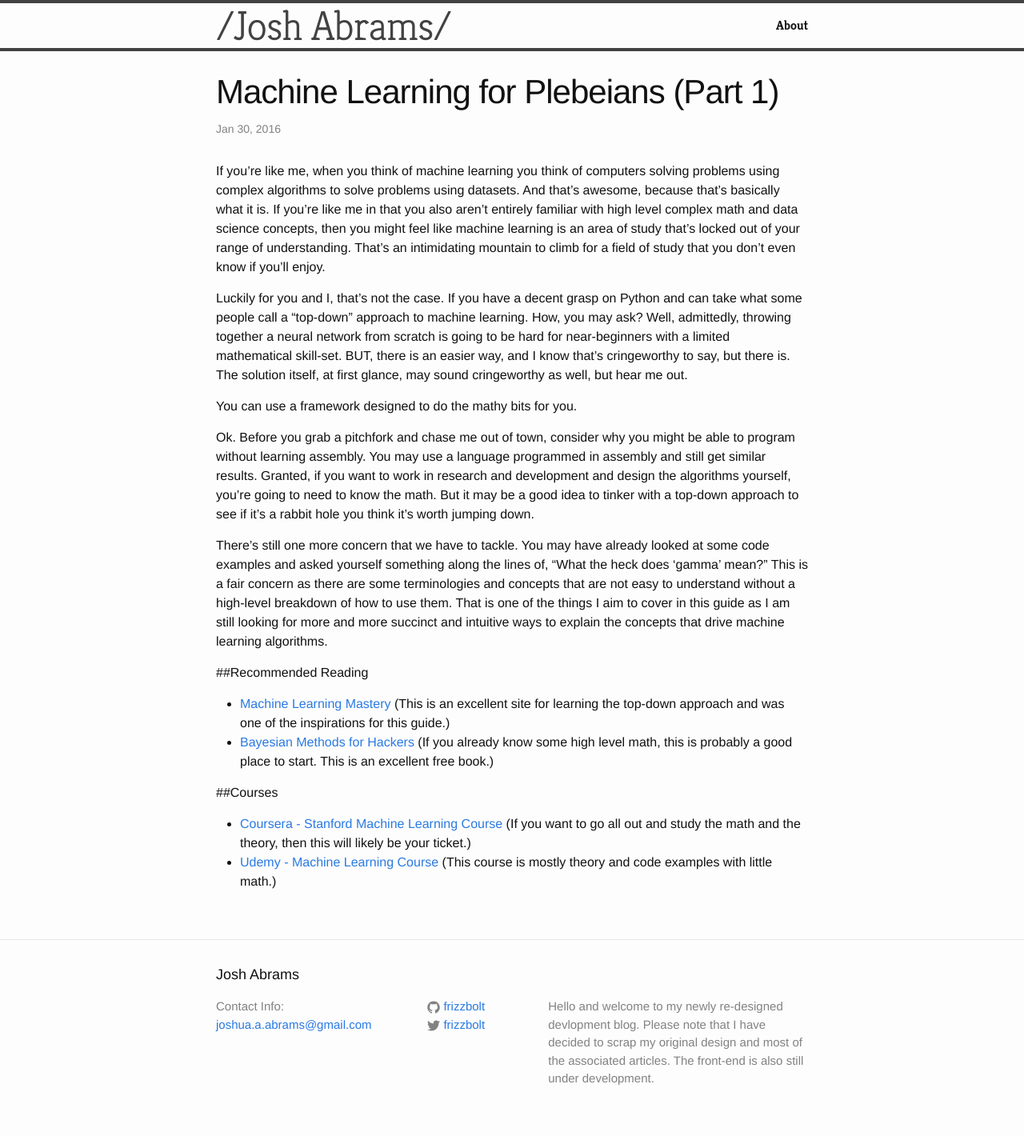
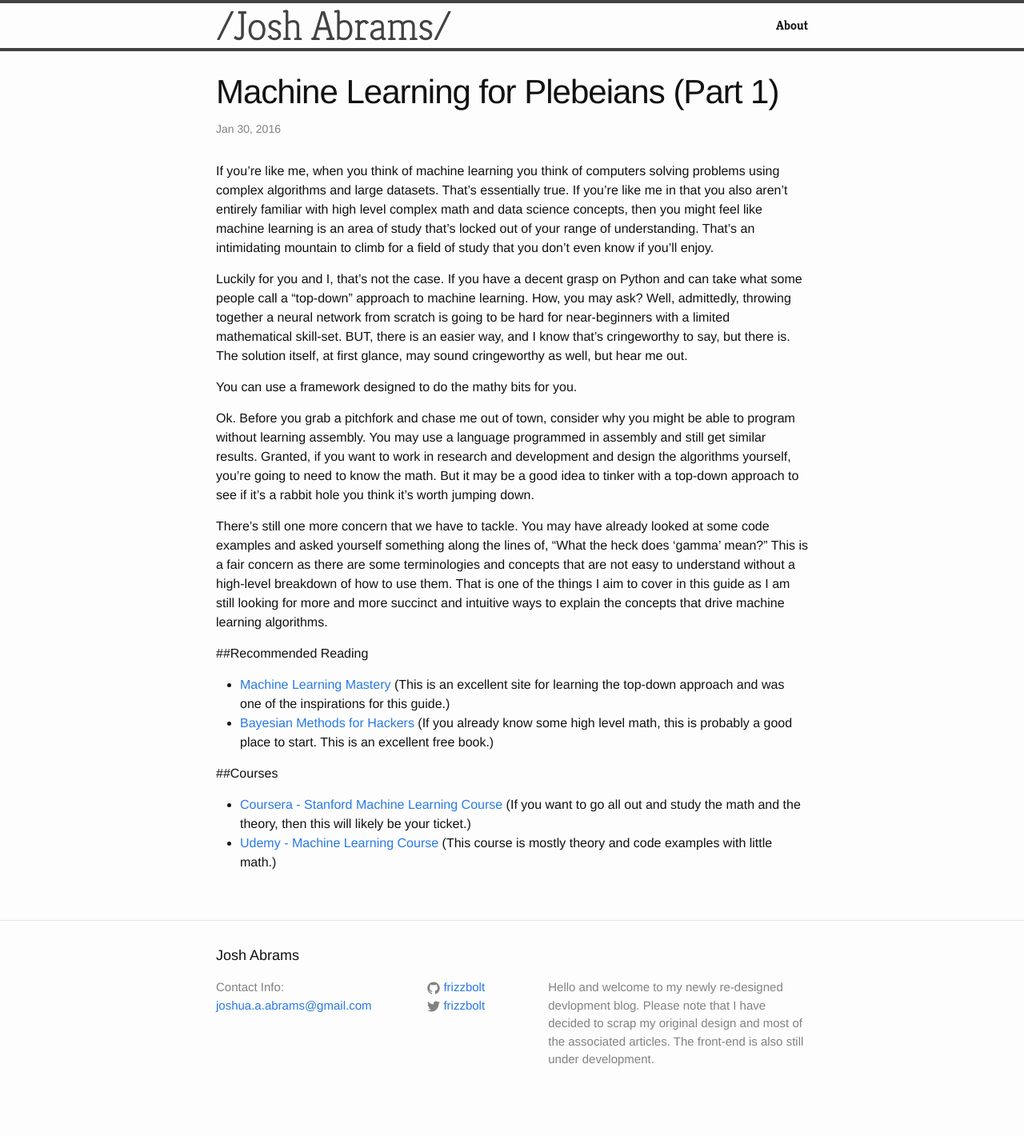
Before and after one commit to josh-abrams/josh-abrams.github.io, a Jekyll site: the page built from _posts/2016-01-29-machine-learning-part-1.markdown, in a window 1280 px wide. Shown: the whole page at 80% size. Built offline with Jekyll 4.4.1, drawn with Linux system fonts in a browser that asks for light colours; after the commit the page ends 1396 px from its top, so only the background shows below that.

Commit message:
Fix grammar error in machine learning post

```diff
--- a/_layouts/page.html
+++ b/_layouts/page.html
@@ -8,7 +8,7 @@ layout: default
   </header>
 
   <div class="post-content">
-    {{ content }}
+    {{ post.content }}
   </div>
 
 </article>
--- a/_posts/2016-01-29-machine-learning-part-1.markdown
+++ b/_posts/2016-01-29-machine-learning-part-1.markdown
@@ -5,7 +5,7 @@ date:   2016-01-29 19:30:00 -0600
 categories: machine learning ai statistics
 ---
 
-If you're like me, when you think of machine learning you think of computers solving problems using complex algorithms to solve problems using datasets. And that's awesome, because that's basically what it is. If you're like me in that you also aren't entirely familiar with high level complex math and data science concepts, then you might feel like machine learning is an area of study that's locked out of your range of understanding. That's an intimidating mountain to climb for a field of study that you don't even know if you'll enjoy.
+If you're like me, when you think of machine learning you think of computers solving problems using complex algorithms and large datasets. That's essentially true. If you're like me in that you also aren't entirely familiar with high level complex math and data science concepts, then you might feel like machine learning is an area of study that's locked out of your range of understanding. That's an intimidating mountain to climb for a field of study that you don't even know if you'll enjoy.
 
 Luckily for you and I, that's not the case. If you have a decent grasp on Python and can take what some people call a "top-down" approach to machine learning. How, you may ask? Well, admittedly, throwing together a neural network from scratch is going to be hard for near-beginners with a limited mathematical skill-set. BUT, there is an easier way, and I know that's cringeworthy to say, but there is. The solution itself, at first glance, may sound cringeworthy as well, but hear me out.
 
```
Also changed, not shown: 1 other file.
